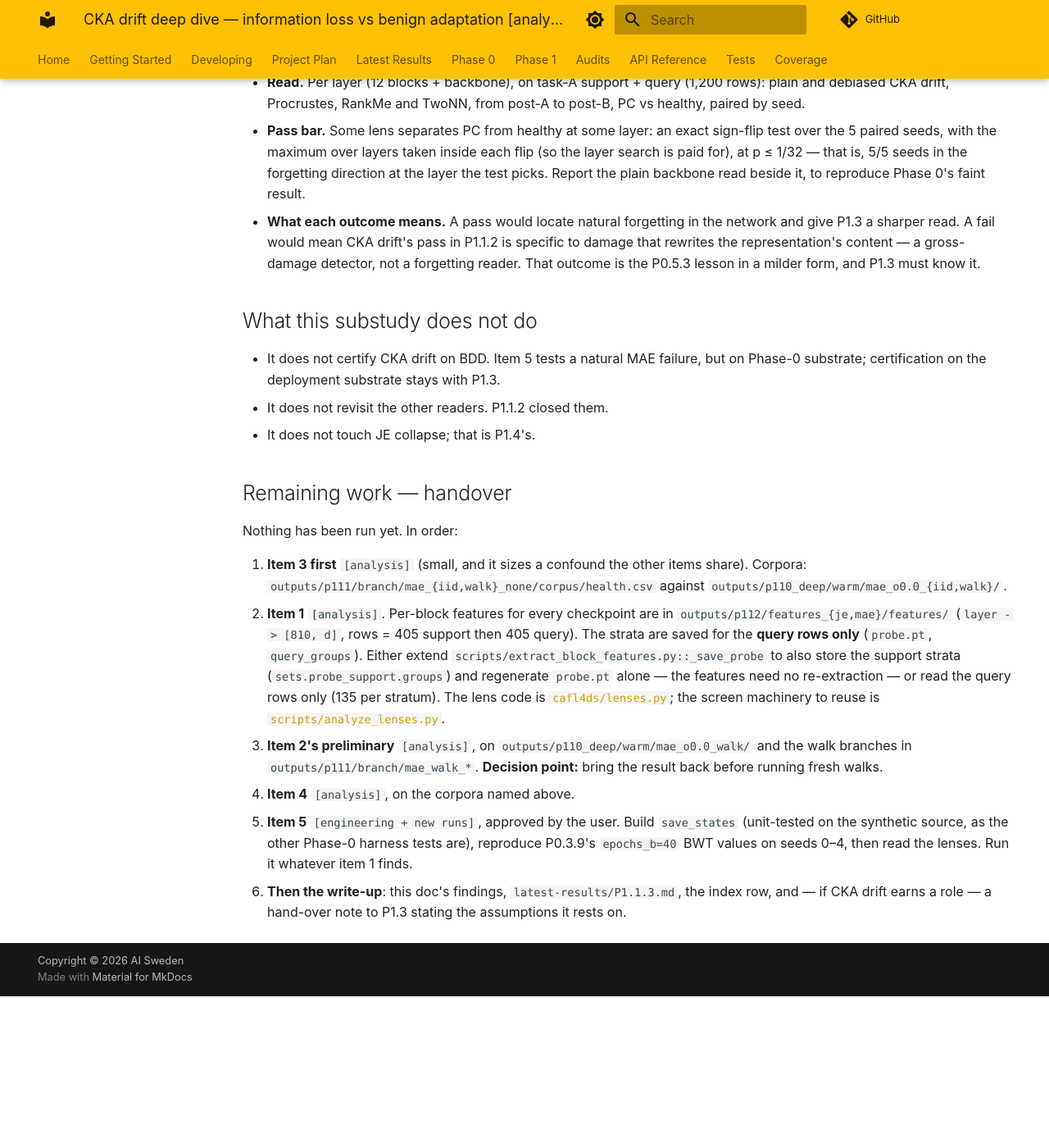
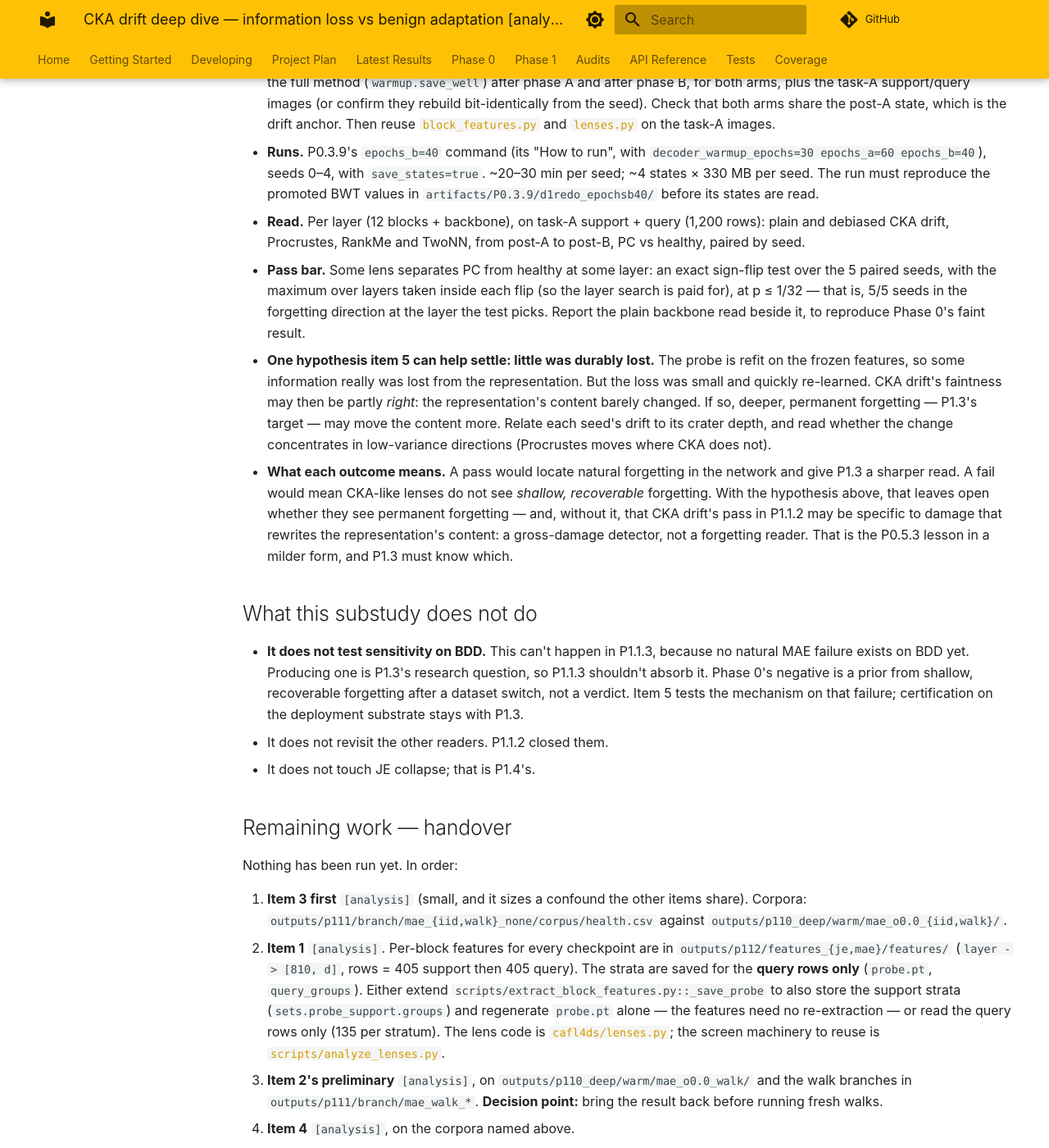
Before and after one commit to aidotse/cafl4ds, an MkDocs documentation site: the page built from docs/experiments/phase1/P1.1.3.md, in a window 1280 px wide and 1400 px high, scrolled down 3655 px. Shown: the whole window at 82% size. Built offline with MkDocs 1.6.1 and Material for MkDocs 9.7.7, drawn with Linux system fonts in a browser that asks for light colours; comment, search, counter and statistics services are not loaded; before the commit the page ends 4870 px from its top, so only the background shows below that; some of the changed text lies outside the part shown.

Commit message:
docs: P1.1.3 treats Phase 0 as a prior; BDD sensitivity handed to P1.3
States what carries over from Phase 0 (instrument properties) and what does not
(occurrence and magnitude), and that P0.3.9 tested sensitivity to shallow,
recoverable forgetting only, never specificity. Item 5 gains the 'little was
durably lost' hypothesis and a tempered reading of a fail. The write-up step now
requires CKA drift to be validated on P1.3's first natural MAE degradation on BDD.

Co-Authored-By: Claude Opus 5.5 <noreply@anthropic.com>

```diff
--- a/docs/experiments/phase1/P1.1.3.md
+++ b/docs/experiments/phase1/P1.1.3.md
@@ -30,6 +30,13 @@ information loss should show on the regimes left behind. Phase 0 already read dr
 only — and it was still faint. So the prior for this idea is unfavourable. It remains worth testing on BDD, because the
 substrate and the kind of shift differ (a correlated walk of driving regimes, not a switch between datasets). But a
 negative there would agree with Phase 0.
+
+**Phase 0 is a prior here, not a verdict.** Its findings about the instrument carry over: same ViT-B, same estimator.
+Its findings about whether a failure occurs, and how large, do not: they rest on Phase 0's diet and horizon, which is
+what Phase 1 exists to replace. P0.3.9 also tested only half of what a reader needs. It probed *sensitivity* to natural
+forgetting — of one kind: an abrupt dataset switch at a toy horizon, shallow and almost fully recoverable (savings ≈
+1.0). It never probed *specificity* to healthy adaptation on a correlated stream; its healthy arm was replay training on
+both tasks. P1.1.3 tests specificity on the BDD walk (items 1–2) and the mechanism on P0.3.9's failure (item 5).
 
 The deeper question is item 5's. Is natural information loss simply invisible to the pooled output's CKA drift, or does
 it show somewhere else — in some block, or under the debiased estimator? Phase 0 read the pooled output only, with the
@@ -138,15 +145,23 @@ be a single-drive alarm, which only the deployed monitor (Phase 3) needs.
     the maximum over layers taken inside each flip (so the layer search is paid for), at p ≤ 1/32 — that is, 5/5 seeds
     in the forgetting direction at the layer the test picks. Report the plain backbone read beside it, to reproduce
     Phase 0's faint result.
+- **One hypothesis item 5 can help settle: little was durably lost.** The probe is refit on the frozen features, so some
+    information really was lost from the representation. But the loss was small and quickly re-learned. CKA drift's
+    faintness may then be partly *right*: the representation's content barely changed. If so, deeper, permanent
+    forgetting — P1.3's target — may move the content more. Relate each seed's drift to its crater depth, and read
+    whether the change concentrates in low-variance directions (Procrustes moves where CKA does not).
 - **What each outcome means.** A pass would locate natural forgetting in the network and give P1.3 a sharper read. A
-    fail would mean CKA drift's pass in P1.1.2 is specific to damage that rewrites the representation's content — a
-    gross-damage detector, not a forgetting reader. That outcome is the P0.5.3 lesson in a milder form, and P1.3 must
-    know it.
+    fail would mean CKA-like lenses do not see *shallow, recoverable* forgetting. With the hypothesis above, that leaves
+    open whether they see permanent forgetting — and, without it, that CKA drift's pass in P1.1.2 may be specific to
+    damage that rewrites the representation's content: a gross-damage detector, not a forgetting reader. That is the
+    P0.5.3 lesson in a milder form, and P1.3 must know which.
 
 ## What this substudy does not do
 
-- It does not certify CKA drift on BDD. Item 5 tests a natural MAE failure, but on Phase-0 substrate; certification on
-    the deployment substrate stays with P1.3.
+- **It does not test sensitivity on BDD.** This can't happen in P1.1.3, because no natural MAE failure exists on BDD
+    yet. Producing one is P1.3's research question, so P1.1.3 shouldn't absorb it. Phase 0's negative is a prior from
+    shallow, recoverable forgetting after a dataset switch, not a verdict. Item 5 tests the mechanism on that failure;
+    certification on the deployment substrate stays with P1.3.
 - It does not revisit the other readers. P1.1.2 closed them.
 - It does not touch JE collapse; that is P1.4's.
 
@@ -168,5 +183,8 @@ Nothing has been run yet. In order:
 1. **Item 5** `[engineering + new runs]`, approved by the user. Build `save_states` (unit-tested on the synthetic
     source, as the other Phase-0 harness tests are), reproduce P0.3.9's `epochs_b=40` BWT values on seeds 0–4, then
     read the lenses. Run it whatever item 1 finds.
-1. **Then the write-up**: this doc's findings, `latest-results/P1.1.3.md`, the index row, and — if CKA drift earns a
-    role — a hand-over note to P1.3 stating the assumptions it rests on.
+1. **Then the write-up**: this doc's findings, `latest-results/P1.1.3.md`, the index row, and a hand-over to P1.3. It
+    states the assumptions CKA drift rests on, and one requirement whatever P1.1.3 finds: **CKA drift must be validated
+    on P1.3's first natural MAE degradation on BDD**, in the forms P1.1.3 recommends (per stratum and/or per block,
+    debiased). So P1.3's runs need saved leg checkpoints (`checkpoint_legs=true`) or the inline per-block lenses P1.1.2
+    dropped — that engineering may return there.
```
